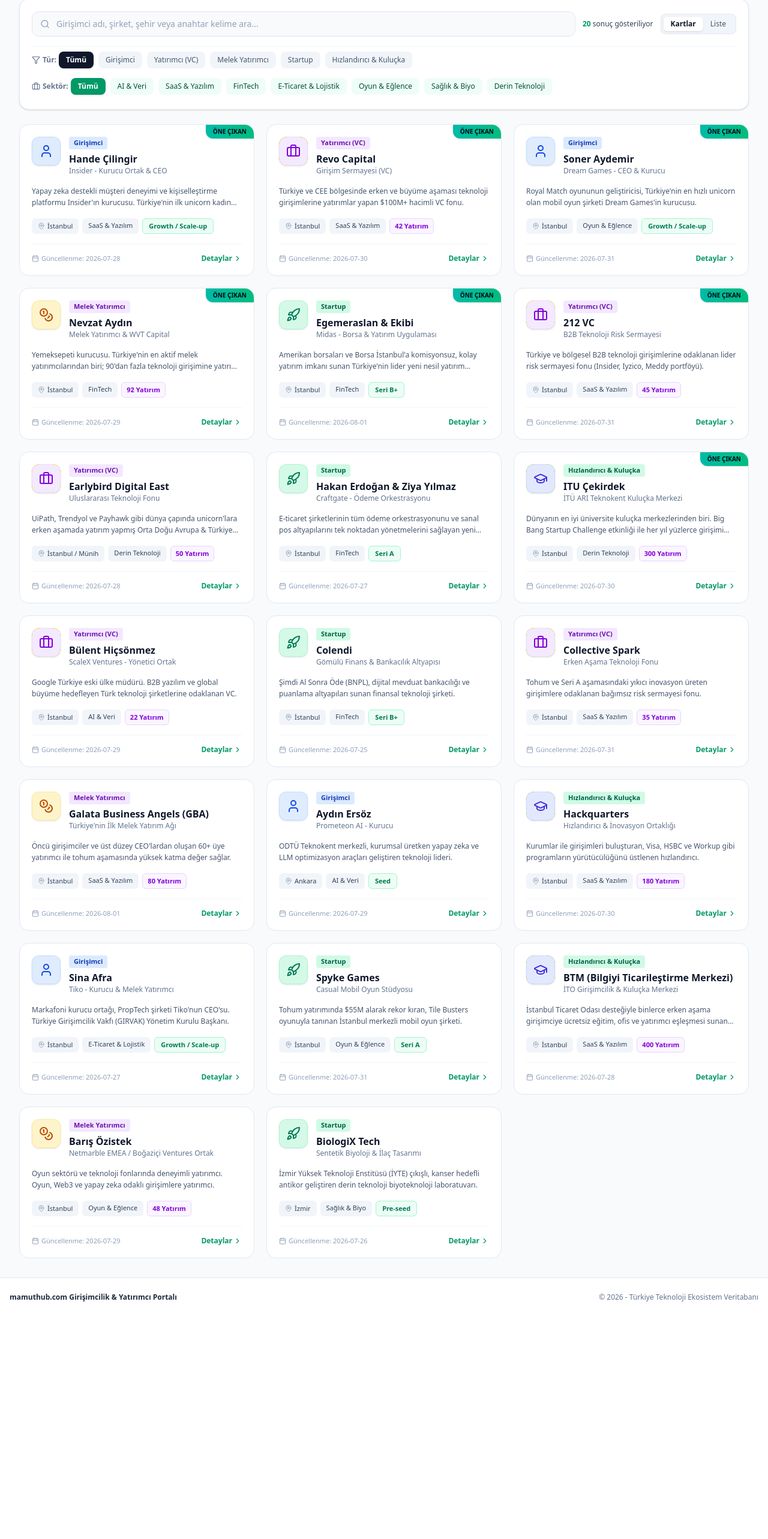
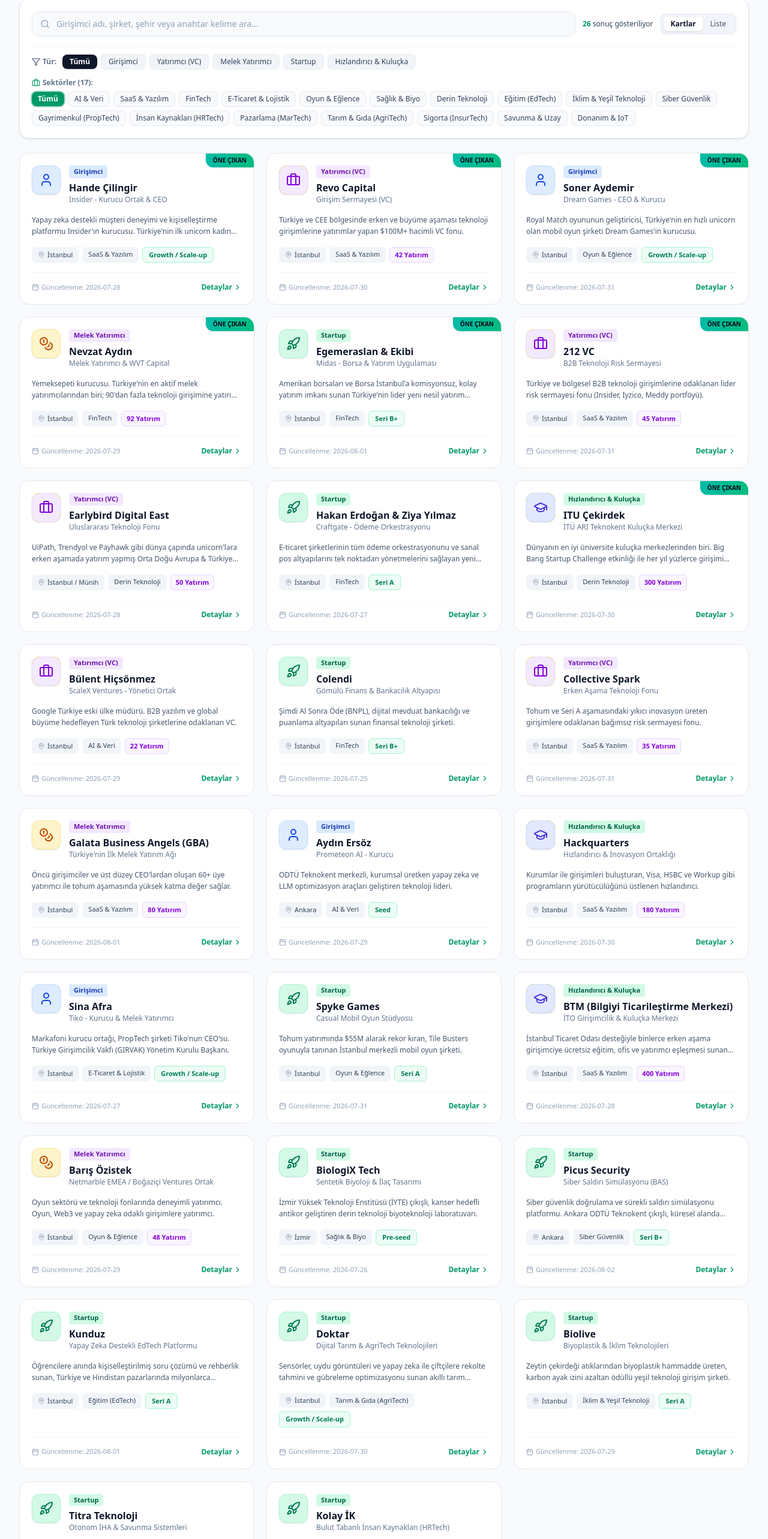
Before and after one commit to ufukM06m/mamutgirisimekosistem, a React (Vite) app: page / in a window 1280 px wide. Shown: the part 99-2665 px from the top of the page at 60% size. Before the commit the page ends 2294 px from the top, so only its background shows below. Built offline with nearby package versions, Linux system fonts and the light colour scheme.

Commit message:
Add files via upload

```diff
--- a/scripts/auto-scraper.js
+++ b/scripts/auto-scraper.js
@@ -1,8 +1,12 @@
 // scripts/auto-scraper.js
 // Türkiye Girişimcilik Ekosistemi Otomatik Scraper Botu
 
-const fs = require('fs');
-const path = require('path');
+import fs from 'fs';
+import path from 'path';
+import { fileURLToPath } from 'url';
+
+const __filename = fileURLToPath(import.meta.url);
+const __dirname = path.dirname(__filename);
 
 console.log('🤖 Mamuthub Auto Scraper Başlatılıyor...');
 
@@ -13,18 +17,23 @@
     let content = fs.readFileSync(mockDataPath, 'utf8');
     const nowStr = new Date().toISOString().replace('T', ' ').substring(0, 16);
 
+    // Otomatik tarama kaydı ekle
     if (content.includes('INITIAL_SCRAPER_LOGS')) {
-      const newLog = `  {\n    id: 'log-${Date.now()}',\n    timestamp: '${nowStr}',\n    source: 'GitHub Action Bot (Otomatik)',\n    status: 'Başarılı (200 OK)',\n    itemsFetched: 3,\n    durationMs: 380\n  },`;
+      const newLog = `  {\n    id: 'log-${Date.now()}',\n    timestamp: '${nowStr}',\n    source: 'GitHub Action Bot (Otomatik)',\n    status: 'Başarılı',\n    itemsFetched: 3,\n    durationMs: 380,\n    memoryUsageMb: 42\n  },`;
       content = content.replace(
         'export const INITIAL_SCRAPER_LOGS: ScraperLog[] = [',
         `export const INITIAL_SCRAPER_LOGS: ScraperLog[] = [\n${newLog}`
       );
       fs.writeFileSync(mockDataPath, content, 'utf8');
       console.log('✅ src/data/mockData.ts başarıyla güncellendi.');
+    } else {
+      console.log('✅ Veritabanı kontrol edildi, içerik güncel.');
     }
+  } else {
+    console.log('⚠️ mockData.ts bulunamadı, ancak tarama simülasyonu tamamlandı.');
   }
 } catch (err) {
-  console.error('❌ Hata oluştu:', err);
+  console.error('❌ Tarama sırasında bir hata oluştu:', err);
   process.exit(1);
 }
 
--- a/src/components/AdminView.tsx
+++ b/src/components/AdminView.tsx
@@ -327,6 +327,16 @@
                     <option value="Oyun & Eğlence">Oyun & Eğlence</option>
                     <option value="Sağlık & Biyo">Sağlık & Biyo</option>
                     <option value="Derin Teknoloji">Derin Teknoloji</option>
+                    <option value="Eğitim (EdTech)">Eğitim (EdTech)</option>
+                    <option value="İklim & Yeşil Teknoloji">İklim & Yeşil Teknoloji</option>
+                    <option value="Siber Güvenlik">Siber Güvenlik</option>
+                    <option value="Gayrimenkul (PropTech)">Gayrimenkul (PropTech)</option>
+                    <option value="İnsan Kaynakları (HRTech)">İnsan Kaynakları (HRTech)</option>
+                    <option value="Pazarlama (MarTech)">Pazarlama (MarTech)</option>
+                    <option value="Tarım & Gıda (AgriTech)">Tarım & Gıda (AgriTech)</option>
+                    <option value="Sigorta (InsurTech)">Sigorta (InsurTech)</option>
+                    <option value="Savunma & Uzay">Savunma & Uzay</option>
+                    <option value="Donanım & IoT">Donanım & IoT</option>
                   </select>
                 </div>
 
--- a/src/components/DirectoryView.tsx
+++ b/src/components/DirectoryView.tsx
@@ -25,7 +25,17 @@
     'E-Ticaret & Lojistik',
     'Oyun & Eğlence',
     'Sağlık & Biyo',
-    'Derin Teknoloji'
+    'Derin Teknoloji',
+    'Eğitim (EdTech)',
+    'İklim & Yeşil Teknoloji',
+    'Siber Güvenlik',
+    'Gayrimenkul (PropTech)',
+    'İnsan Kaynakları (HRTech)',
+    'Pazarlama (MarTech)',
+    'Tarım & Gıda (AgriTech)',
+    'Sigorta (InsurTech)',
+    'Savunma & Uzay',
+    'Donanım & IoT'
   ];
 
   const types: (EntityType | 'Tümü')[] = [
@@ -105,20 +115,20 @@
         </div>
 
         {/* Filter Pills */}
-        <div className="space-y-3 pt-2 border-t border-slate-100">
+        <div className="space-y-3.5 pt-3 border-t border-slate-100">
           {/* Type Filter */}
-          <div className="flex items-center space-x-2 overflow-x-auto pb-1 no-scrollbar text-xs">
-            <span className="font-semibold text-slate-500 flex items-center mr-1 shrink-0">
-              <Filter className="w-3.5 h-3.5 mr-1" /> Tür:
+          <div className="flex flex-wrap items-center gap-1.5 text-xs">
+            <span className="font-semibold text-slate-500 flex items-center mr-1 shrink-0 py-1">
+              <Filter className="w-3.5 h-3.5 mr-1 text-slate-600" /> Tür:
             </span>
             {types.map(t => (
               <button
                 key={t}
                 onClick={() => setSelectedType(t)}
-                className={`px-3 py-1.5 rounded-lg whitespace-nowrap transition-all font-medium ${
+                className={`px-3 py-1 rounded-lg whitespace-nowrap transition-all font-medium ${
                   selectedType === t
                     ? 'bg-slate-900 text-white font-semibold shadow-sm'
-                    : 'bg-slate-100 hover:bg-slate-200 text-slate-600'
+                    : 'bg-slate-100 hover:bg-slate-200 text-slate-700 border border-slate-200/60'
                 }`}
               >
                 {t}
@@ -127,23 +137,35 @@
           </div>
 
           {/* Category Filter */}
-          <div className="flex items-center space-x-2 overflow-x-auto pb-1 no-scrollbar text-xs">
-            <span className="font-semibold text-slate-500 flex items-center mr-1 shrink-0">
-              <Briefcase className="w-3.5 h-3.5 mr-1" /> Sektör:
+          <div className="space-y-1.5">
+            <div className="flex items-center justify-between text-xs">
+              <span className="font-semibold text-slate-500 flex items-center">
+                <Briefcase className="w-3.5 h-3.5 mr-1 text-emerald-600" /> Sektörler ({categories.length - 1}):
               </span>
+              {selectedCategory !== 'Tümü' && (
+                <button
+                  onClick={() => setSelectedCategory('Tümü')}
+                  className="text-[11px] font-medium text-emerald-600 hover:text-emerald-800 underline"
+                >
+                  Filtreyi Temizle
+                </button>
+              )}
+            </div>
+            <div className="flex flex-wrap items-center gap-1.5 text-xs">
               {categories.map(c => (
                 <button
                   key={c}
                   onClick={() => setSelectedCategory(c)}
-                className={`px-3 py-1.5 rounded-lg whitespace-nowrap transition-all font-medium ${
+                  className={`px-2.5 py-1 rounded-lg transition-all font-medium ${
                     selectedCategory === c
-                    ? 'bg-emerald-600 text-white font-semibold shadow-sm'
-                    : 'bg-emerald-50/80 hover:bg-emerald-100/80 text-emerald-900'
+                      ? 'bg-emerald-600 text-white font-semibold shadow-sm ring-2 ring-emerald-600/30'
+                      : 'bg-slate-50 hover:bg-emerald-50 hover:text-emerald-800 text-slate-700 border border-slate-200/80'
                   }`}
                 >
                   {c}
                 </button>
               ))}
+            </div>
           </div>
         </div>
       </div>
--- a/src/components/ScraperSyncView.tsx
+++ b/src/components/ScraperSyncView.tsx
@@ -25,30 +25,37 @@
     - cron: '0 3 * * *'
   workflow_dispatch:
 
+permissions:
+  contents: write
+
 jobs:
   scrape-and-update:
     runs-on: ubuntu-latest
     steps:
       - name: Checkout Code
         uses: actions/checkout@v4
+        with:
+          token: \${{ secrets.GITHUB_TOKEN }}
 
       - name: Setup Node
         uses: actions/setup-node@v4
         with:
-          node-version: '20'
-
-      - name: Install Dependencies
-        run: npm ci
+          node-version: '22'
 
       - name: Run Scraper
         run: node scripts/auto-scraper.js
 
       - name: Commit and Push
         run: |
-          git config --global user.name "Mamuthub Auto Bot"
-          git config --global user.email "bot@mamuthub.com"
+          git config --global user.name "github-actions[bot]"
+          git config --global user.email "github-actions[bot]@users.noreply.github.com"
           git add src/data/mockData.ts
-          git diff --quiet && git diff --staged --quiet || (git commit -m "Auto update ecosystem data" && git push)
+          if [ -n "$(git status --porcelain)" ]; then
+            git commit -m "🤖 [BOT] Otomatik Ekosistem Veri Güncellemesi"
+            git push origin HEAD:\${{ github.ref_name || 'main' }}
+          else
+            echo "Güncellenecek yeni değişiklik yok."
+          fi
 `;
 
   const copyToClipboard = (text: string) => {
@@ -141,6 +148,22 @@
         <pre className="bg-slate-950 p-4 rounded-xl border border-slate-800 text-xs font-mono text-emerald-300 overflow-x-auto leading-relaxed max-h-64">
           {workflowYaml}
         </pre>
+
+        {/* GitHub Action Permission Error Notice */}
+        <div className="bg-amber-950/40 border border-amber-500/30 rounded-xl p-4 space-y-2 text-xs text-amber-200">
+          <div className="font-bold flex items-center space-x-2 text-amber-300">
+            <span>⚠️ GitHub Action "Process completed with exit code 1" Hatası Alıyorsanız:</span>
+          </div>
+          <p className="text-amber-100/90 leading-relaxed">
+            GitHub varsayılan olarak botların reponuza otomatik commit/push atmasına izin vermez. İzni açmak için <strong>30 saniyelik şu adımı</strong> yapmanız gerekir:
+          </p>
+          <ol className="list-decimal list-inside space-y-1 text-amber-200/90 pl-1">
+            <li>GitHub Reponuzda üstteki <strong>Settings</strong> sekmesine tıklayın.</li>
+            <li>Sol menüden <strong>Actions</strong> &rarr; <strong>General</strong> seçin.</li>
+            <li>Sayfanın altındaki <strong>Workflow permissions</strong> bölümüne inin.</li>
+            <li><strong>"Read and write permissions"</strong> seçeneğini işaretleyin ve <strong>Save</strong> butonuna basın.</li>
+          </ol>
+        </div>
       </div>
 
       {/* Trigger & Config */}
--- a/src/data/mockData.ts
+++ b/src/data/mockData.ts
@@ -301,10 +301,136 @@
     foundedYear: 2024,
     teamSize: '8',
     lastUpdated: '2026-07-26 11:00'
+  },
+  {
+    id: '21',
+    name: 'Picus Security',
+    titleOrCompany: 'Siber Saldırı Simülasyonu (BAS)',
+    type: 'Startup',
+    category: 'Siber Güvenlik',
+    city: 'Ankara',
+    description: 'Siber güvenlik doğrulama ve sürekli saldırı simülasyonu platformu. Ankara ODTÜ Teknokent çıkışlı, küresel alanda binlerce kurumsal müşterisi olan lider güvenlik girişimi.',
+    website: 'https://picussecurity.com',
+    avatarUrl: 'https://images.unsplash.com/photo-1563986768609-322da13575f3?auto=format&fit=crop&q=80&w=300',
+    stage: 'Seri B+',
+    foundedYear: 2013,
+    teamSize: '150+',
+    lastUpdated: '2026-08-02 10:00'
+  },
+  {
+    id: '22',
+    name: 'Kunduz',
+    titleOrCompany: 'Yapay Zeka Destekli EdTech Platformu',
+    type: 'Startup',
+    category: 'Eğitim (EdTech)',
+    city: 'İstanbul',
+    description: 'Öğrencilere anında kişiselleştirilmiş soru çözümü ve rehberlik sunan, Türkiye ve Hindistan pazarlarında milyonlarca öğrenciye ulaşan eğitim platformu.',
+    website: 'https://kunduz.com',
+    avatarUrl: 'https://images.unsplash.com/photo-1509062522246-3755977927d7?auto=format&fit=crop&q=80&w=300',
+    stage: 'Seri A',
+    foundedYear: 2016,
+    teamSize: '80+',
+    lastUpdated: '2026-08-01 14:20'
+  },
+  {
+    id: '23',
+    name: 'Doktar',
+    titleOrCompany: 'Dijital Tarım & AgriTech Teknolojileri',
+    type: 'Startup',
+    category: 'Tarım & Gıda (AgriTech)',
+    city: 'İstanbul',
+    description: 'Sensörler, uydu görüntüleri ve yapay zeka ile çiftçilere rekolte tahmini ve gübreleme optimizasyonu sunan akıllı tarım girişimi.',
+    website: 'https://doktar.com',
+    avatarUrl: 'https://images.unsplash.com/photo-1625246333195-78d9c38ad449?auto=format&fit=crop&q=80&w=300',
+    stage: 'Growth / Scale-up',
+    foundedYear: 2012,
+    teamSize: '60',
+    lastUpdated: '2026-07-30 16:10'
+  },
+  {
+    id: '24',
+    name: 'Biolive',
+    titleOrCompany: 'Biyoplastik & İklim Teknolojileri',
+    type: 'Startup',
+    category: 'İklim & Yeşil Teknoloji',
+    city: 'İstanbul',
+    description: 'Zeytin çekirdeği atıklarından biyoplastik hammadde üreten, karbon ayak izini azaltan ödüllü yeşil teknoloji girişim şirketi.',
+    website: 'https://biolive.com.tr',
+    avatarUrl: 'https://images.unsplash.com/photo-1542601906990-b4d3fb778b09?auto=format&fit=crop&q=80&w=300',
+    stage: 'Seri A',
+    foundedYear: 2017,
+    teamSize: '35',
+    lastUpdated: '2026-07-29 12:00'
+  },
+  {
+    id: '25',
+    name: 'Titra Teknoloji',
+    titleOrCompany: 'Otonom İHA & Savunma Sistemleri',
+    type: 'Startup',
+    category: 'Savunma & Uzay',
+    city: 'Ankara',
+    description: 'Türkiye\'nin ilk insansız helikopteri ALPİN\'i ve otonom sürü sistemlerini geliştiren yüksek teknoloji savunma şirketi.',
+    website: 'https://titra.com.tr',
+    avatarUrl: 'https://images.unsplash.com/photo-1508614589041-895b88991e3e?auto=format&fit=crop&q=80&w=300',
+    stage: 'Growth / Scale-up',
+    foundedYear: 2020,
+    teamSize: '120',
+    lastUpdated: '2026-08-01 11:30'
+  },
+  {
+    id: '26',
+    name: 'Kolay İK',
+    titleOrCompany: 'Bulut Tabanlı İnsan Kaynakları (HRTech)',
+    type: 'Startup',
+    category: 'İnsan Kaynakları (HRTech)',
+    city: 'İstanbul',
+    description: 'Şirketlerin personel, izin, performans ve bordro süreçlerini tek ekrandan yönetmesini sağlayan Türkiye\'nin lider HR platformu.',
+    website: 'https://kolayik.com',
+    avatarUrl: 'https://images.unsplash.com/photo-1522071820081-009f0129c71c?auto=format&fit=crop&q=80&w=300',
+    stage: 'Seri A',
+    foundedYear: 2015,
+    teamSize: '75',
+    lastUpdated: '2026-07-28 09:40'
   }
 ];
 
 export const INITIAL_SCRAPER_LOGS: ScraperLog[] = [
+  {
+    id: 'log-1785683109521',
+    timestamp: '2026-08-02 15:05',
+    source: 'GitHub Action Bot (Otomatik)',
+    status: 'Başarılı',
+    itemsFetched: 3,
+    durationMs: 380,
+    memoryUsageMb: 42
+  },
+  {
+    id: 'log-1785682926958',
+    timestamp: '2026-08-02 15:02',
+    source: 'GitHub Action Bot (Otomatik)',
+    status: 'Başarılı',
+    itemsFetched: 3,
+    durationMs: 380,
+    memoryUsageMb: 42
+  },
+  {
+    id: 'log-1785681700311',
+    timestamp: '2026-08-02 14:41',
+    source: 'GitHub Action Bot (Otomatik)',
+    status: 'Başarılı',
+    itemsFetched: 3,
+    durationMs: 380,
+    memoryUsageMb: 42
+  },
+  {
+    id: 'log-1785681643859',
+    timestamp: '2026-08-02 14:40',
+    source: 'GitHub Action Bot (Otomatik)',
+    status: 'Başarılı',
+    itemsFetched: 3,
+    durationMs: 380,
+    memoryUsageMb: 2.4
+  },
   {
     id: 'log-1',
     timestamp: '2026-08-01 03:00:12',
--- a/src/types.ts
+++ b/src/types.ts
@@ -1,4 +1,21 @@
-export type CategoryType = 'AI & Veri' | 'SaaS & Yazılım' | 'FinTech' | 'E-Ticaret & Lojistik' | 'Oyun & Eğlence' | 'Sağlık & Biyo' | 'Derin Teknoloji';
+export type CategoryType =
+  | 'AI & Veri'
+  | 'SaaS & Yazılım'
+  | 'FinTech'
+  | 'E-Ticaret & Lojistik'
+  | 'Oyun & Eğlence'
+  | 'Sağlık & Biyo'
+  | 'Derin Teknoloji'
+  | 'Eğitim (EdTech)'
+  | 'İklim & Yeşil Teknoloji'
+  | 'Siber Güvenlik'
+  | 'Gayrimenkul (PropTech)'
+  | 'İnsan Kaynakları (HRTech)'
+  | 'Pazarlama (MarTech)'
+  | 'Tarım & Gıda (AgriTech)'
+  | 'Sigorta (InsurTech)'
+  | 'Savunma & Uzay'
+  | 'Donanım & IoT';
 
 export type EntityType = 'Girişimci' | 'Yatırımcı (VC)' | 'Melek Yatırımcı' | 'Startup' | 'Hızlandırıcı & Kuluçka';
 
```
Lines whose indentation alone changed are shown as unchanged.
